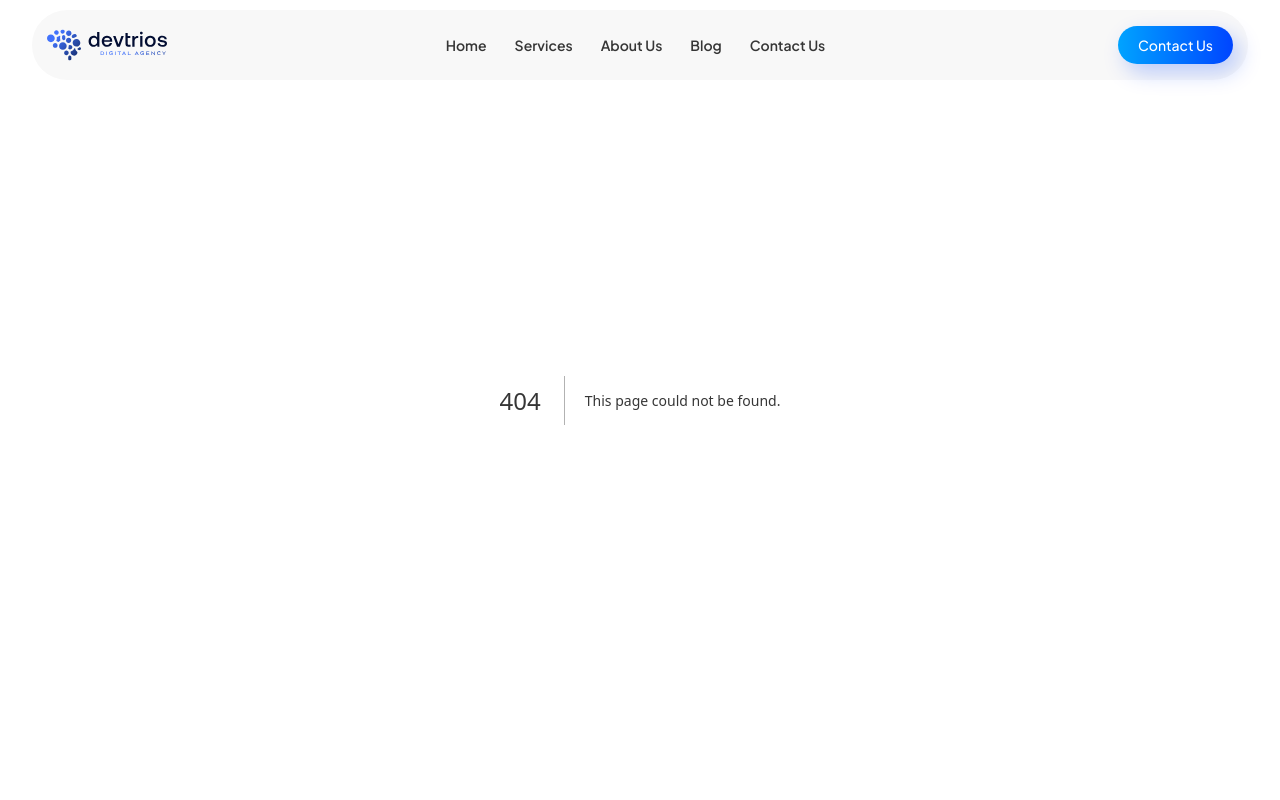
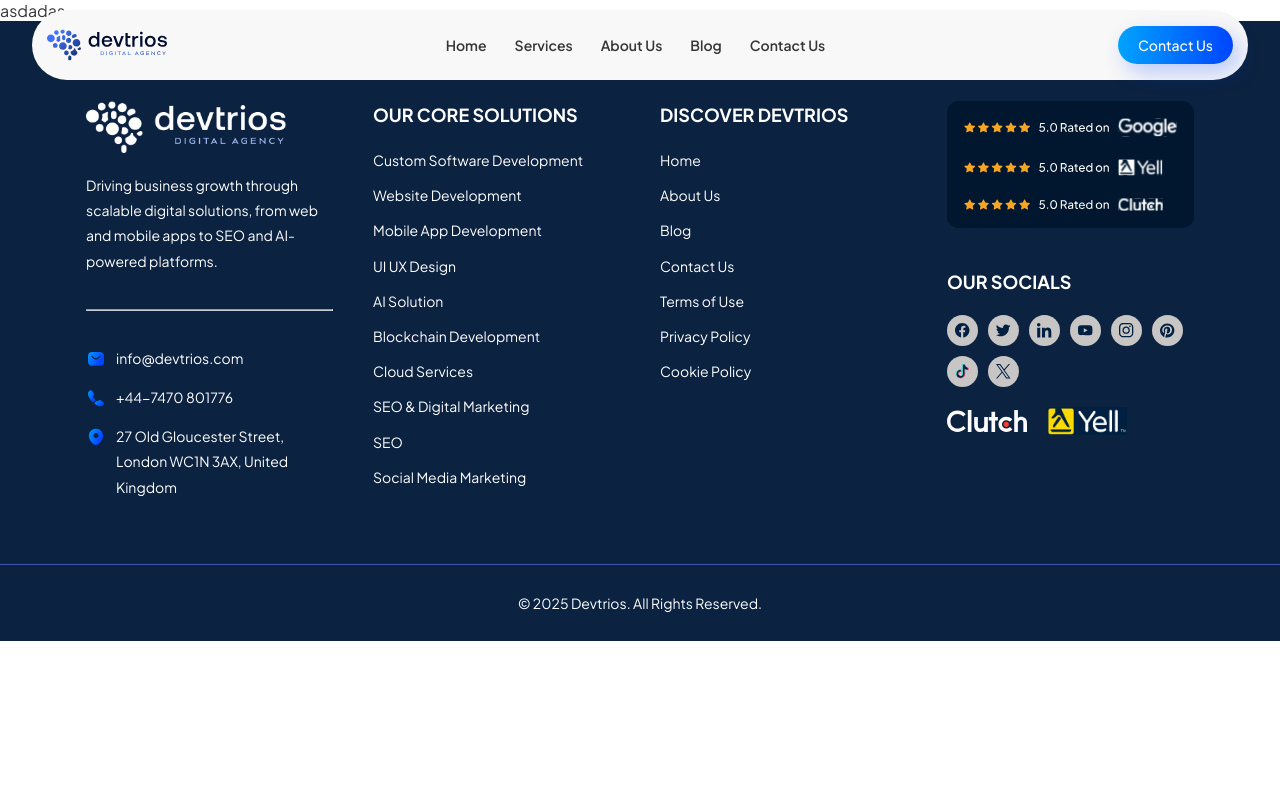
Before and after one commit to NomiMehar/devtrios, a Next.js app: page /contact-us in a window 1280 px wide. Before the commit this address had no page. Shown: the top 800 px of the page. Built offline with nearby package versions, Linux system fonts and the light colour scheme.

Commit message:
Create page.js

```diff
--- /dev/null
+++ b/app/(pages)/contact-us/page.js
@@ -0,0 +1,5 @@
+import React from "react";
+
+export default function ContactUs() {
+  return <div>asdadas</div>;
+}
```
